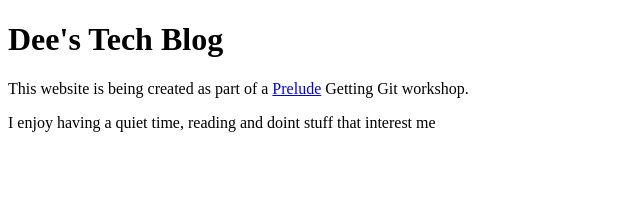
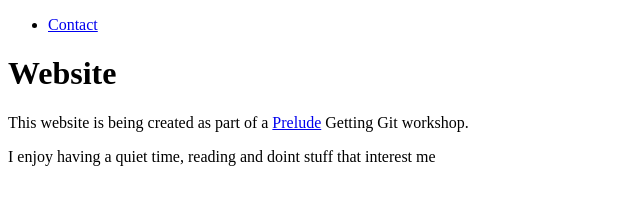
Before and after one commit to Linus-D/Personal-website, a plain HTML site: page index.html in a window 1280 px wide. Shown: the whole page, without its empty margins (0-640 px from the left). Drawn offline with Linux system fonts and the light colour scheme.

Commit message:
Added contact page link to home page

```diff
--- a/index.html
+++ b/index.html
@@ -6,8 +6,16 @@
 </head>
 
 <body>
-    <h1>Dee's Tech Blog</h1>
+
+    <nav>
+        <ul>
+            <li><a href="contact.html">Contact</a></li>
+        </ul>
+    </nav>
+
+    <h1>Website</h1>
     <p>This website is being created as part of a <a href="https://prelude.tech">Prelude</a> Getting Git workshop.</p>
+
     <p>I enjoy having a quiet time, reading and doint stuff that interest me</p>
 
 </body>
```
